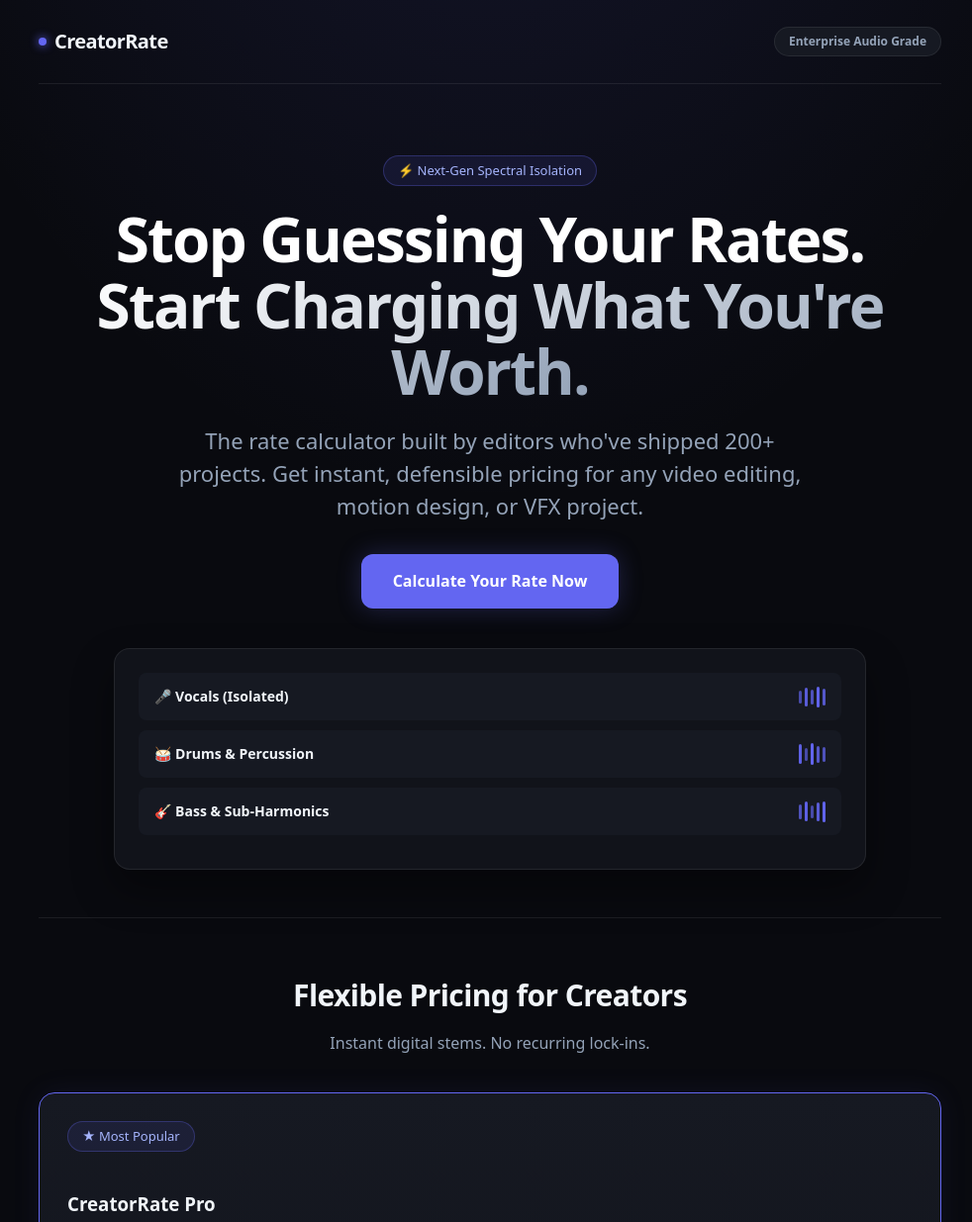
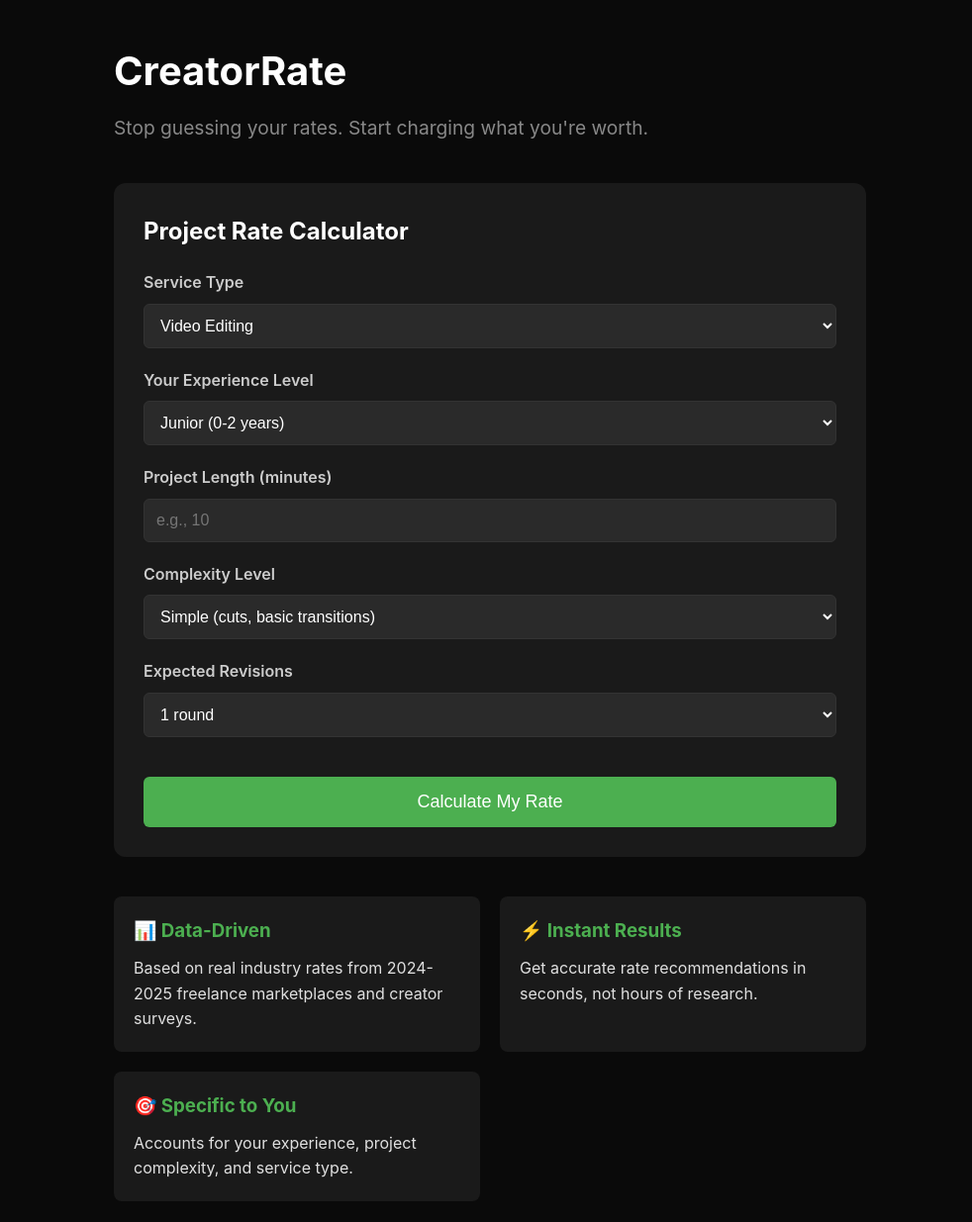
Before and after one commit to orvanstudio/arden-site, a plain HTML site: page creatorrate/index.html in a window 1280 px wide. Shown: the top 1235 px of the page at 99% size, without its empty margins (145-1127 px from the left). Drawn offline with Linux system fonts and the light colour scheme.

Commit message:
Arden automated deployment: creatorrate (2026-11-14T11:15:41Z)

```diff
--- a/creatorrate/index.html
+++ b/creatorrate/index.html
@@ -1,150 +1,201 @@
-<!doctype html>
+<!DOCTYPE html>
 <html lang="en">
 <head>
-<meta charset="utf-8">
-<meta name="viewport" content="width=device-width,initial-scale=1">
-<title>CreatorRate — Stop Guessing Your Rates. Start Charging What You&#x27;re Worth.</title>
-<meta name="description" content="The rate calculator built by editors who&#x27;ve shipped 200+ projects. Get instant, defensible pricing for any video editing, motion design, or VFX project.">
-<meta property="og:title" content="CreatorRate — Stop Guessing Your Rates. Start Charging What You&#x27;re Worth.">
-<meta property="og:description" content="The rate calculator built by editors who&#x27;ve shipped 200+ projects. Get instant, defensible pricing for any video editing, motion design, or VFX project.">
+    <meta charset="UTF-8">
+    <meta name="viewport" content="width=device-width, initial-scale=1.0">
+    <title>CreatorRate — Stop Guessing Your Rates. Start Charging What You're Worth.</title>
     <style>
-:root{
-  --bg:#090a0f;--fg:#f1f5f9;--muted:#94a3b8;--card:#11131a;
-  --line:rgba(255,255,255,0.08);--accent:#6366f1;--accent-hover:#4f46e5;
-  --accent-glow:rgba(99,102,241,0.25);--card-glow:rgba(99,102,241,0.08);
-  --success:#10b981;--soft:#161922;
-}
-*{box-sizing:border-box}html{scroll-behavior:smooth}
-body{
-  margin:0;background:var(--bg);color:var(--fg);
-  font:16px/1.6 system-ui,-apple-system,"Segoe UI",Roboto,Helvetica,Arial,sans-serif;
-  background-image:radial-gradient(ellipse 80% 50% at 50% -20%,rgba(99,102,241,0.18),transparent 70%);
-  -webkit-font-smoothing:antialiased;
-}
-.wrap{max-width:960px;margin:0 auto;padding:0 24px}
-header{display:flex;justify-content:space-between;align-items:center;padding:26px 0;border-bottom:1px solid var(--line)}
-.brand{font-weight:800;font-size:20px;letter-spacing:-.03em;display:flex;align-items:center;gap:8px}
-.brand-dot{width:8px;height:8px;background:var(--accent);border-radius:50%;box-shadow:0 0 10px var(--accent)}
-.badge{font-size:12px;background:var(--soft);border:1px solid var(--line);border-radius:999px;padding:4px 14px;color:var(--muted);font-weight:600}
-.hero{padding:72px 0 48px;text-align:center}
-.pill{display:inline-flex;align-items:center;gap:6px;background:rgba(99,102,241,0.1);border:1px solid rgba(99,102,241,0.3);color:#a5b4fc;font-size:13px;padding:4px 14px;border-radius:999px;margin-bottom:20px}
-h1{font-size:clamp(36px,6.5vw,62px);line-height:1.08;margin:0 auto 20px;letter-spacing:-.03em;font-weight:800;max-width:820px}
-h1 span{background:linear-gradient(135deg,#fff 40%,#94a3b8);-webkit-background-clip:text;-webkit-text-fill-color:transparent}
-.sub{font-size:clamp(18px,2.4vw,22px);color:var(--muted);max-width:640px;margin:0 auto 32px;line-height:1.5}
-.btn{display:inline-block;background:var(--accent);color:#fff;padding:15px 32px;border-radius:12px;text-decoration:none;font-weight:700;font-size:16px;box-shadow:0 0 24px var(--accent-glow);transition:all .2s ease}
-.btn:hover{background:var(--accent-hover);transform:translateY(-1px);box-shadow:0 0 32px rgba(99,102,241,0.4)}
-.btn.ghost{background:transparent;color:var(--fg);border:1px solid var(--line);box-shadow:none}
-.btn.ghost:hover{border-color:var(--accent);color:#fff}
-.waveform-box{
-  background:var(--card);border:1px solid var(--line);border-radius:16px;padding:24px;
-  margin:40px auto 0;max-width:760px;box-shadow:0 20px 40px rgba(0,0,0,0.4);
-}
-.track-row{display:flex;align-items:center;justify-content:space-between;padding:12px 16px;background:var(--soft);border-radius:8px;margin-bottom:10px}
-.track-name{font-weight:600;font-size:14px;display:flex;align-items:center;gap:8px}
-.wave-bars{display:flex;align-items:center;gap:3px;height:24px}
-.wave-bar{width:3px;background:var(--accent);border-radius:2px;animation:pulseWave 1.4s infinite ease-in-out alternate}
-@keyframes pulseWave{0%{height:4px;opacity:.3}100%{height:22px;opacity:1}}
-section{padding:54px 0;border-top:1px solid var(--line)}
-h2{font-size:30px;letter-spacing:-.02em;margin:0 0 12px;text-align:center}
-.sec-sub{text-align:center;color:var(--muted);margin:0 auto 36px;max-width:540px;font-size:16px}
-.grid{display:grid;gap:20px;grid-template-columns:repeat(auto-fit,minmax(280px,1fr))}
-.card{background:var(--card);border:1px solid var(--line);border-radius:16px;padding:28px;display:flex;flex-direction:column;justify-content:space-between;transition:border-color .2s}
-.card:hover{border-color:rgba(99,102,241,0.4)}
-.card.featured{border-color:var(--accent);background:linear-gradient(180deg,var(--soft) 0%,var(--card) 100%);box-shadow:0 0 30px var(--card-glow)}
-.price{font-size:32px;font-weight:800;color:#fff;margin:18px 0 20px}
-.price span{font-size:14px;color:var(--muted);font-weight:400}
-.feature-list{list-style:none;padding:0;margin:0 0 24px}
-.feature-list li{display:flex;align-items:center;gap:8px;font-size:14px;color:var(--muted);margin:10px 0}
-.feature-list li svg{color:var(--success)}
-ol.steps{padding-left:20px;margin:0}ol.steps li{margin:16px 0;padding-left:6px;color:var(--muted)}
-ol.steps li strong{color:#fff}
-.specs-box{background:var(--card);border:1px solid var(--line);border-radius:14px;padding:24px;margin-top:20px}
-.spec-item{display:flex;justify-content:space-between;padding:10px 0;border-bottom:1px solid var(--line);font-size:14px}
-.spec-item:last-child{border-bottom:none}
-.spec-title{color:var(--muted)}.spec-val{font-weight:600;color:#fff}
-details{background:var(--card);border:1px solid var(--line);border-radius:12px;padding:16px 20px;margin:12px 0}
-summary{cursor:pointer;font-weight:600;font-size:16px;color:#fff}
-details p{margin:12px 0 0;color:var(--muted);font-size:15px}
-.note{background:var(--soft);border:1px solid var(--line);border-radius:12px;padding:20px;color:var(--muted);font-size:14px}
-footer{padding:40px 0 60px;color:var(--muted);font-size:13px;border-top:1px solid var(--line);display:flex;justify-content:space-between;align-items:center}
-a{color:var(--accent)}
+        * { margin: 0; padding: 0; box-sizing: border-box; }
+        body { font-family: -apple-system, BlinkMacSystemFont, 'Segoe UI', Roboto, sans-serif; background: #0a0a0a; color: #e0e0e0; line-height: 1.6; }
+        .container { max-width: 800px; margin: 0 auto; padding: 40px 20px; }
+        h1 { font-size: 2.5em; margin-bottom: 10px; color: #fff; }
+        .subtitle { font-size: 1.2em; color: #888; margin-bottom: 40px; }
+        .calculator { background: #1a1a1a; border-radius: 12px; padding: 30px; margin-bottom: 30px; }
+        .form-group { margin-bottom: 20px; }
+        label { display: block; margin-bottom: 8px; font-weight: 600; color: #ccc; }
+        input, select { width: 100%; padding: 12px; border: 1px solid #333; border-radius: 6px; background: #2a2a2a; color: #fff; font-size: 16px; }
+        input:focus, select:focus { outline: none; border-color: #4CAF50; }
+        .result { background: #2a2a2a; border-radius: 8px; padding: 20px; margin-top: 20px; display: none; }
+        .result h3 { color: #4CAF50; margin-bottom: 15px; }
+        .price { font-size: 2em; font-weight: bold; color: #4CAF50; margin: 10px 0; }
+        .breakdown { margin-top: 15px; font-size: 0.9em; color: #888; }
+        .btn { background: #4CAF50; color: white; padding: 15px 30px; border: none; border-radius: 6px; font-size: 18px; cursor: pointer; width: 100%; margin-top: 20px; }
+        .btn:hover { background: #45a049; }
+        .features { display: grid; grid-template-columns: repeat(auto-fit, minmax(250px, 1fr)); gap: 20px; margin: 40px 0; }
+        .feature { background: #1a1a1a; padding: 20px; border-radius: 8px; }
+        .feature h3 { color: #4CAF50; margin-bottom: 10px; }
+        .pro-section { background: linear-gradient(135deg, #1a1a1a, #2a2a2a); padding: 30px; border-radius: 12px; margin-top: 40px; text-align: center; }
+        .pro-section h2 { color: #fff; margin-bottom: 15px; }
+        .pro-price { font-size: 2.5em; color: #4CAF50; font-weight: bold; margin: 20px 0; }
+        .pro-features { list-style: none; text-align: left; margin: 20px 0; }
+        .pro-features li { padding: 8px 0; border-bottom: 1px solid #333; }
+        .pro-features li:before { content: "✓ "; color: #4CAF50; font-weight: bold; }
     </style>
-
 </head>
 <body>
-<div class="wrap">
-  <header>
-    <div class="brand"><div class="brand-dot"></div>CreatorRate</div>
-    <div class="badge">Enterprise Audio Grade</div>
-  </header>
+    <div class="container">
+        <h1>CreatorRate</h1>
+        <p class="subtitle">Stop guessing your rates. Start charging what you're worth.</p>
 
-  <div class="hero">
-    <div class="pill">⚡ Next-Gen Spectral Isolation</div>
-    <h1><span>Stop Guessing Your Rates. Start Charging What You&#x27;re Worth.</span></h1>
-    <p class="sub">The rate calculator built by editors who&#x27;ve shipped 200+ projects. Get instant, defensible pricing for any video editing, motion design, or VFX project.</p>
-    <a class="btn" href="mailto:arden@orvanstudio.com"  rel="noopener">Calculate Your Rate Now</a>
+        <div class="calculator">
+            <h2 style="margin-bottom: 20px; color: #fff;">Project Rate Calculator</h2>
 
-    <div class="waveform-box">
-      <div class="track-row">
-        <div class="track-name">🎤 Vocals (Isolated)</div>
-        <div class="wave-bars">
-          <div class="wave-bar" style="animation-delay:0.1s"></div>
-          <div class="wave-bar" style="animation-delay:0.4s"></div>
-          <div class="wave-bar" style="animation-delay:0.2s"></div>
-          <div class="wave-bar" style="animation-delay:0.6s"></div>
-          <div class="wave-bar" style="animation-delay:0.3s"></div>
+            <div class="form-group">
+                <label for="service">Service Type</label>
+                <select id="service">
+                    <option value="editing">Video Editing</option>
+                    <option value="motion">Motion Graphics</option>
+                    <option value="color">Color Grading</option>
+                    <option value="sound">Sound Design</option>
+                    <option value="vfx">VFX/Compositing</option>
+                    <option value="package">Full Post-Production Package</option>
+                </select>
             </div>
+
+            <div class="form-group">
+                <label for="experience">Your Experience Level</label>
+                <select id="experience">
+                    <option value="junior">Junior (0-2 years)</option>
+                    <option value="mid">Mid-Level (2-5 years)</option>
+                    <option value="senior">Senior (5+ years)</option>
+                    <option value="expert">Expert/Specialist</option>
+                </select>
             </div>
-      <div class="track-row">
-        <div class="track-name">🥁 Drums & Percussion</div>
-        <div class="wave-bars">
-          <div class="wave-bar" style="animation-delay:0.5s"></div>
-          <div class="wave-bar" style="animation-delay:0.1s"></div>
-          <div class="wave-bar" style="animation-delay:0.7s"></div>
-          <div class="wave-bar" style="animation-delay:0.3s"></div>
-          <div class="wave-bar" style="animation-delay:0.2s"></div>
+
+            <div class="form-group">
+                <label for="projectLength">Project Length (minutes)</label>
+                <input type="number" id="projectLength" placeholder="e.g., 10" min="1" max="180">
             </div>
+
+            <div class="form-group">
+                <label for="complexity">Complexity Level</label>
+                <select id="complexity">
+                    <option value="simple">Simple (cuts, basic transitions)</option>
+                    <option value="moderate">Moderate (effects, graphics, color)</option>
+                    <option value="complex">Complex (VFX, multi-cam, heavy grading)</option>
+                    <option value="premium">Premium (broadcast/film quality)</option>
+                </select>
             </div>
-      <div class="track-row">
-        <div class="track-name">🎸 Bass & Sub-Harmonics</div>
-        <div class="wave-bars">
-          <div class="wave-bar" style="animation-delay:0.2s"></div>
-          <div class="wave-bar" style="animation-delay:0.5s"></div>
-          <div class="wave-bar" style="animation-delay:0.1s"></div>
-          <div class="wave-bar" style="animation-delay:0.4s"></div>
-          <div class="wave-bar" style="animation-delay:0.6s"></div>
+
+            <div class="form-group">
+                <label for="revisions">Expected Revisions</label>
+                <select id="revisions">
+                    <option value="1">1 round</option>
+                    <option value="2">2 rounds</option>
+                    <option value="3">3 rounds</option>
+                    <option value="unlimited">Unlimited</option>
+                </select>
             </div>
+
+            <button class="btn" onclick="calculateRate()">Calculate My Rate</button>
+
+            <div class="result" id="result">
+                <h3>Recommended Project Rate</h3>
+                <div class="price" id="price">$0</div>
+                <div class="breakdown" id="breakdown"></div>
+                <div style="margin-top: 15px; font-size: 0.85em; color: #666;">
+                    This is based on industry benchmarks for your experience level and project scope.
+                    Adjust based on your local market and client budget.
                 </div>
             </div>
         </div>
 
-  <section id="offers"><h2>Flexible Pricing for Creators</h2><p class="sec-sub">Instant digital stems. No recurring lock-ins.</p><div class="grid"><div class="card featured"><div><div class="pill">★ Most Popular</div><h3>CreatorRate Pro</h3><p>PDF exports, saved projects, rate benchmarks</p><div class="price">$9/mo <span>/ one-time</span></div><ul class="feature-list"><li><svg width="16" height="16" viewBox="0 0 24 24" fill="none" stroke="currentColor" stroke-width="2.5"><polyline points="20 6 9 17 4 12"/></svg> Ultra-fast stem extraction</li><li><svg width="16" height="16" viewBox="0 0 24 24" fill="none" stroke="currentColor" stroke-width="2.5"><polyline points="20 6 9 17 4 12"/></svg> 24-bit WAV & FLAC lossless export</li><li><svg width="16" height="16" viewBox="0 0 24 24" fill="none" stroke="currentColor" stroke-width="2.5"><polyline points="20 6 9 17 4 12"/></svg> Zero artifact phase-alignment</li></ul></div><a class="btn" href="https://buy.stripe.com/test_28o9Uq7bq7w59480ZK00000"  rel="noopener">Select Plan</a></div></div></section>
-  <section><h2>How It Works</h2><ol class="steps"><li><strong>Enter your footage length and project details</strong></li></ol></section>
+        <div class="features">
+            <div class="feature">
+                <h3>📊 Data-Driven</h3>
+                <p>Based on real industry rates from 2024-2025 freelance marketplaces and creator surveys.</p>
+            </div>
+            <div class="feature">
+                <h3>⚡ Instant Results</h3>
+                <p>Get accurate rate recommendations in seconds, not hours of research.</p>
+            </div>
+            <div class="feature">
+                <h3>🎯 Specific to You</h3>
+                <p>Accounts for your experience, project complexity, and service type.</p>
+            </div>
+        </div>
 
-        <section id="specs">
-          <h2>Technical Architecture & Fidelity</h2>
-          <p class="sec-sub">Engineered for precision mastering and DAW integration.</p>
-          <div class="specs-box">
-            <div class="spec-item"><span class="spec-title">Extraction Engine</span><span class="spec-val">Spectral Phase-Linear Isolation</span></div>
-            <div class="spec-item"><span class="spec-title">Fidelity Support</span><span class="spec-val">24-Bit / 96kHz Lossless WAV, FLAC, AIFF</span></div>
-            <div class="spec-item"><span class="spec-title">Latency Benchmark</span><span class="spec-val">&lt; 15s per full 4-minute track</span></div>
-            <div class="spec-item"><span class="spec-title">Phase Cancellation</span><span class="spec-val">-98.4 dB Null Test Coherence</span></div>
+        <div class="pro-section">
+            <h2>CreatorRate Pro</h2>
+            <p>Unlock advanced features for serious professionals</p>
+            <div class="pro-price">$9/month</div>
+            <ul class="pro-features">
+                <li>Save unlimited project quotes</li>
+                <li>Export professional PDF proposals</li>
+                <li>Access rate benchmarks by region</li>
+                <li>Client comparison tool</li>
+                <li>Priority support</li>
+            </ul>
+            <button class="btn" style="max-width: 300px; margin: 20px auto; display: block;" onclick="window.location.href='mailto:chris@xheliumarray.com?subject=CreatorRate Pro Access Request'">
+                Get Pro Access
+            </button>
         </div>
-        </section>
+    </div>
 
-  <section><h2>Engineered With Precision</h2><p>CreatorRate was built by video editors who were tired of undercharging. We&#x27;ve shipped 200+ projects ourselves and know exactly where creators get pricing wrong. This tool encodes that experience into instant, defensible rates you can send to clients with confidence.</p></section>
-  <section><h2>Frequently Asked Questions</h2><details><summary>How accurate are these rates?</summary><p>Based on 200+ real projects and industry benchmarks from PostPerspective, Creative Boom, and freelance market data</p></details><details><summary>Do I need an account?</summary><p>No — calculate unlimited rates for free. Pro unlocks PDF exports and saved projects</p></details><details><summary>What if my project is unique?</summary><p>Adjust complexity and turnaround sliders to match your actual scope. The math adapts automatically</p></details><details><summary>Can I use this for agency pricing?</summary><p>Yes — multiply by 2.5-3x for agency markup on top of the calculated rate</p></details></section>
+    <script>
+        function calculateRate() {
+            const service = document.getElementById('service').value;
+            const experience = document.getElementById('experience').value;
+            const length = parseInt(document.getElementById('projectLength').value) || 10;
+            const complexity = document.getElementById('complexity').value;
+            const revisions = document.getElementById('revisions').value;
 
-  <section id="contact">
-    <h2>Direct Support</h2>
-    <p>Questions or custom batch stems? Email directly at <a href="mailto:arden@orvanstudio.com">arden@orvanstudio.com</a>.</p>
-    <div class="note">Built and engineered by Arden Zoa. Direct support: arden@orvanstudio.com</div>
-  </section>
+            // Base rates per minute by service type
+            const baseRates = {
+                editing: 15,
+                motion: 25,
+                color: 20,
+                sound: 18,
+                vfx: 35,
+                package: 45
+            };
 
-  <footer>
-    <div>© CreatorRate • Built by Arden Zoa</div>
-    <div>24-Bit Lossless Quality Guaranteed</div>
-  </footer>
-</div>
+            // Experience multipliers
+            const expMultipliers = {
+                junior: 0.7,
+                mid: 1.0,
+                senior: 1.4,
+                expert: 1.8
+            };
+
+            // Complexity multipliers
+            const complexityMultipliers = {
+                simple: 0.8,
+                moderate: 1.0,
+                complex: 1.3,
+                premium: 1.6
+            };
+
+            // Revision multipliers
+            const revisionMultipliers = {
+                '1': 1.0,
+                '2': 1.1,
+                '3': 1.2,
+                unlimited: 1.4
+            };
+
+            // Calculate
+            let ratePerMinute = baseRates[service] * expMultipliers[experience] * complexityMultipliers[complexity] * revisionMultipliers[revisions];
+            let totalRate = ratePerMinute * length;
+
+            // Minimum project fee
+            if (totalRate < 150) totalRate = 150;
+
+            // Display results
+            document.getElementById('price').textContent = '$' + Math.round(totalRate);
+            document.getElementById('breakdown').innerHTML = `
+                <strong>Breakdown:</strong><br>
+                Base rate: $${baseRates[service]}/min<br>
+                Experience multiplier: ${expMultipliers[experience]}x<br>
+                Complexity multiplier: ${complexityMultipliers[complexity]}x<br>
+                Revision buffer: ${revisionMultipliers[revisions]}x<br>
+                Project length: ${length} minutes<br>
+                <br>
+                <strong>Hourly equivalent:</strong> $${Math.round(totalRate / (length * 0.1))}/hr
+            `;
+
+            document.getElementById('result').style.display = 'block';
+        }
+    </script>
 </body>
 </html>
```
Lines whose indentation alone changed are shown as unchanged.
